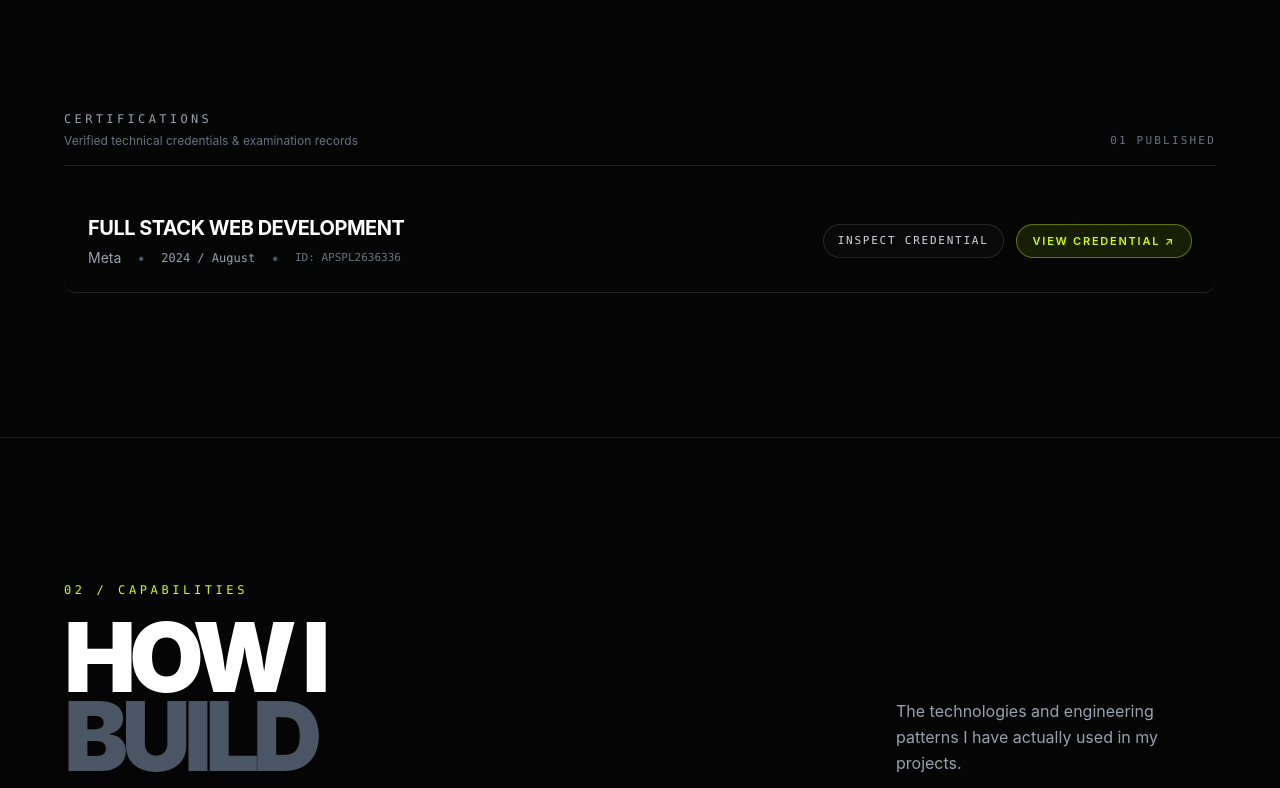
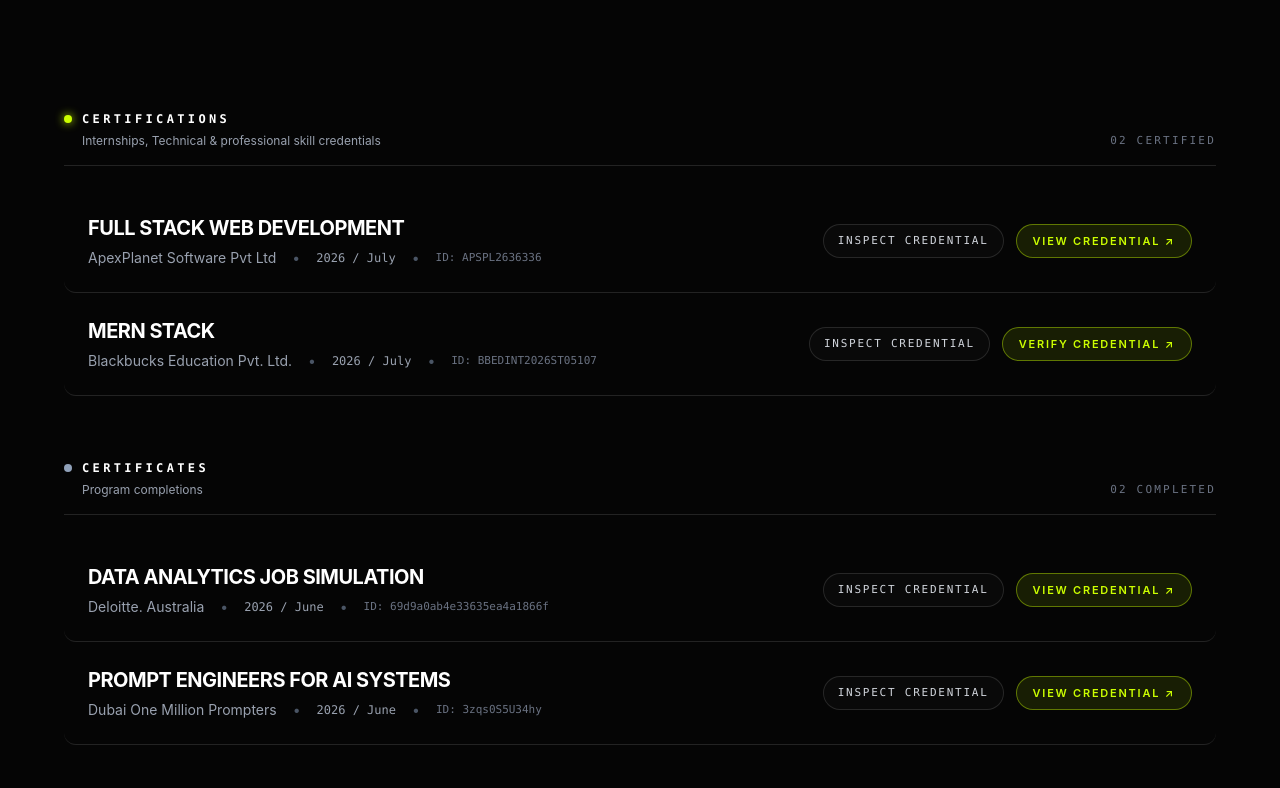
Before and after one commit to KhajaShahzad/khajashahzad.github.io, a React (Vite) app: page / in a window 1280 px wide. Shown: the part 3032-3820 px from the top of the page. Built offline with nearby package versions, Linux system fonts and the light colour scheme.

Commit message:
seperated Certification & certificates section

```diff
--- a/src/components/Journey.jsx
+++ b/src/components/Journey.jsx
@@ -25,7 +25,70 @@
   },
 ];
 
-import { CERTIFICATIONS_DATA } from '../data/certifications';
+import {
+  CERTIFICATIONS_DATA,
+  CERTIFICATES_DATA,
+} from '../data/certifications';
+import { submitPostVerification } from '../utils/verifyCredential';
+
+/**
+ * Reusable Action Button for Credential Verification (supports GET links & dynamic POST forms)
+ */
+export const CredentialActionButton = ({ item, variant = 'row' }) => {
+  if (!item) return null;
+
+  const { verificationPost, credentialUrl } = item;
+  if (!verificationPost && !credentialUrl) return null;
+
+  const isPost = Boolean(verificationPost);
+  const defaultLabel = isPost ? 'Verify Credential ↗' : 'VIEW CREDENTIAL ↗';
+  const label = item.actionLabel || defaultLabel;
+
+  const handleClick = (e) => {
+    e.stopPropagation();
+    if (isPost) {
+      e.preventDefault();
+      submitPostVerification({
+        action: verificationPost.action,
+        fields: verificationPost.fields || {},
+        enctype: verificationPost.enctype || 'multipart/form-data',
+        target: verificationPost.target || '_blank',
+      });
+    }
+  };
+
+  const rowClasses =
+    'inline-flex items-center gap-1.5 px-4 py-2 rounded-full border border-[#ccff00]/40 bg-[#ccff00]/10 hover:bg-[#ccff00] hover:text-black text-[11px] font-semibold uppercase tracking-[0.16em] text-[#ccff00] transition-colors cursor-pointer';
+
+  const modalClasses =
+    'px-5 py-2.5 rounded-full bg-[#ccff00] text-black font-bold text-xs uppercase tracking-[0.16em] hover:bg-[#d8ff33] transition-colors cursor-pointer inline-flex items-center justify-center';
+
+  const className = variant === 'modal' ? modalClasses : rowClasses;
+
+  if (isPost) {
+    return (
+      <button
+        type="button"
+        onClick={handleClick}
+        className={className}
+      >
+        {label}
+      </button>
+    );
+  }
+
+  return (
+    <a
+      href={credentialUrl}
+      target="_blank"
+      rel="noopener noreferrer"
+      onClick={(e) => e.stopPropagation()}
+      className={className}
+    >
+      {label}
+    </a>
+  );
+};
 
 /**
  * Reusable Premium Credential Row Component
@@ -94,17 +157,7 @@
             </span>
           )}
 
-          {credentialUrl && (
-            <a
-              href={credentialUrl}
-              target="_blank"
-              rel="noopener noreferrer"
-              onClick={(e) => e.stopPropagation()}
-              className="inline-flex items-center gap-1.5 px-4 py-2 rounded-full border border-[#ccff00]/40 bg-[#ccff00]/10 hover:bg-[#ccff00] hover:text-black text-[11px] font-semibold uppercase tracking-[0.16em] text-[#ccff00] transition-colors"
-            >
-              VIEW CREDENTIAL ↗
-            </a>
-          )}
+          <CredentialActionButton item={item} variant="row" />
         </div>
       </div>
     </div>
@@ -258,16 +311,7 @@
           </div>
 
           <div className="flex items-center gap-3">
-            {item.credentialUrl && (
-              <a
-                href={item.credentialUrl}
-                target="_blank"
-                rel="noopener noreferrer"
-                className="px-5 py-2.5 rounded-full bg-[#ccff00] text-black font-bold text-xs uppercase tracking-[0.16em] hover:bg-[#d8ff33] transition-colors"
-              >
-                VIEW CREDENTIAL ↗
-              </a>
-            )}
+            <CredentialActionButton item={item} variant="modal" />
           </div>
         </div>
       </div>
@@ -275,12 +319,23 @@
   );
 };
 
-const SPECIMEN_CREDENTIAL_ITEM = {
-  id: 'credential-slot-specimen',
-  name: 'Verified Certification Slot',
-  issuer: 'Reusable Credential Component — Ready for official certificate data',
+const SPECIMEN_CERTIFICATION_ITEM = {
+  id: 'certification-slot-specimen',
+  name: 'Technical Certification Slot',
+  issuer: 'Technical Certification Authority — Ready for skill credential data',
   issueDate: 'Schema: Name / Issuer / Date / ID / Preview',
-  credentialId: 'VERIFIED-SLOT',
+  credentialId: 'TECH-SLOT',
+  credentialUrl: '',
+  previewUrl: '',
+  isSpecimen: true,
+};
+
+const SPECIMEN_CERTIFICATE_ITEM = {
+  id: 'certificate-slot-specimen',
+  name: 'Experience Certificate Slot',
+  issuer: 'Internship / Program Issuer — Ready for completion certificate data',
+  issueDate: 'Schema: Name / Issuer / Date / ID / Preview',
+  credentialId: 'EXP-SLOT',
   credentialUrl: '',
   previewUrl: '',
   isSpecimen: true,
@@ -452,20 +507,25 @@
           </div>
         </div>
 
-        {/* CERTIFICATIONS SUBSECTION */}
+        {/* CREDENTIALS SECTION: TWO CATEGORIES */}
+        <div className="space-y-16 mt-8 sm:mt-12">
+          {/* 1. CERTIFICATIONS SUBSECTION */}
           <div data-journey-reveal>
             <div className="flex flex-col sm:flex-row sm:items-end justify-between gap-4 border-b border-white/12 pb-4 mb-6">
               <div>
-              <h3 className="text-xs font-mono uppercase tracking-[0.28em] text-gray-400">
+                <div className="flex items-center gap-2.5">
+                  <span className="w-2 h-2 rounded-full bg-[#ccff00] shadow-[0_0_10px_#ccff00]" />
+                  <h3 className="text-xs font-mono uppercase tracking-[0.28em] text-white font-semibold">
                     CERTIFICATIONS
                   </h3>
-              <p className="text-xs text-gray-500 mt-1.5">
-                Verified technical credentials &amp; examination records
+                </div>
+                <p className="text-xs text-gray-400 mt-1.5 pl-4 sm:pl-4.5">
+                  Internships, Technical &amp; professional skill credentials
                 </p>
               </div>
               <span className="text-[11px] font-mono uppercase tracking-[0.2em] text-gray-500">
                 {CERTIFICATIONS_DATA.length > 0
-                ? `${String(CERTIFICATIONS_DATA.length).padStart(2, '0')} Published`
+                  ? `${String(CERTIFICATIONS_DATA.length).padStart(2, '0')} Certified`
                   : 'Registry Ready'}
               </span>
             </div>
@@ -482,10 +542,50 @@
               </div>
             ) : (
               <CertificationRow
-              item={SPECIMEN_CREDENTIAL_ITEM}
+                item={SPECIMEN_CERTIFICATION_ITEM}
                 onSelect={setSelectedCert}
               />
             )}
+          </div>
+
+          {/* 2. CERTIFICATES SUBSECTION */}
+          <div data-journey-reveal>
+            <div className="flex flex-col sm:flex-row sm:items-end justify-between gap-4 border-b border-white/12 pb-4 mb-6">
+              <div>
+                <div className="flex items-center gap-2.5">
+                  <span className="w-2 h-2 rounded-full bg-slate-400" />
+                  <h3 className="text-xs font-mono uppercase tracking-[0.28em] text-white font-semibold">
+                    CERTIFICATES
+                  </h3>
+                </div>
+                <p className="text-xs text-gray-400 mt-1.5 pl-4 sm:pl-4.5">
+                  Program completions
+                </p>
+              </div>
+              <span className="text-[11px] font-mono uppercase tracking-[0.2em] text-gray-500">
+                {CERTIFICATES_DATA.length > 0
+                  ? `${String(CERTIFICATES_DATA.length).padStart(2, '0')} Completed`
+                  : 'Registry Ready'}
+              </span>
+            </div>
+
+            {CERTIFICATES_DATA.length > 0 ? (
+              <div className="divide-y divide-white/10">
+                {CERTIFICATES_DATA.map((cert) => (
+                  <CertificationRow
+                    key={cert.id || cert.name}
+                    item={cert}
+                    onSelect={setSelectedCert}
+                  />
+                ))}
+              </div>
+            ) : (
+              <CertificationRow
+                item={SPECIMEN_CERTIFICATE_ITEM}
+                onSelect={setSelectedCert}
+              />
+            )}
+          </div>
         </div>
       </div>
 
--- a/src/data/certifications.js
+++ b/src/data/certifications.js
@@ -1,53 +1,85 @@
 /**
- * CERTIFICATIONS REGISTRY
+ * CREDENTIALS REGISTRY
  *
- * How to add your certificates:
- * 1. Place your certificate image (.png, .jpg) or PDF (.pdf) in the `public/certificates/` folder.
- * 2. Add an object to the CERTIFICATIONS_DATA array below.
+ * Separated into two distinct categories:
+ * 1. CERTIFICATIONS: Technical / professional credentials where you are certified in a skill or technology (e.g. MERN Stack, Java, AWS, Python).
+ * 2. CERTIFICATES: Documents proving completion or participation in an experience or program (e.g. Deloitte Job Simulation, internships, workshops, hackathons).
  *
- * Example:
- * {
- *   id: 'python-ibm',
- *   name: 'Python for Data Science',
- *   issuer: 'IBM',
- *   issueDate: '2024 / June',
- *   credentialId: 'ABC-12345',                          // Optional: Leave empty '' if none
- *   credentialUrl: 'https://coursera.org/verify/XXXX',   // Optional: External verification link
- *   previewUrl: '/certificates/my-python-cert.png',     // Path to file inside public/certificates/
- *   previewType: 'image',                                // 'image' or 'pdf'
- * }
+ * How to add new credentials:
+ * - Place your certificate file (.pdf, .png, .jpg) in `public/certificates/`.
+ * - Add an entry to either CERTIFICATIONS_DATA or CERTIFICATES_DATA below.
  */
 
+/**
+ * 1. TECHNICAL / PROFESSIONAL CERTIFICATIONS
+ * Skill and technology masteries
+ */
 export const CERTIFICATIONS_DATA = [
     {
-    id: 'cert-1',
+    id: 'cert-apexplanet',
     name: 'Full Stack Web Development',
-    issuer: 'Meta',
-    issueDate: '2024 / August',
+    issuer: 'ApexPlanet Software Pvt Ltd',
+    issueDate: '2026 / July',
     credentialId: 'APSPL2636336',
     credentialUrl: 'https://apexplanet.in/internship/verify/certificate/validate/APSPL2636336',
     previewUrl: '/certificates/ApexPlanet_Certificate_APSPL2636336.pdf',
-    previewType: 'pdf',                               // Renders embedded PDF viewer
+    previewType: 'pdf',
   },
+  {
+    id: 'cert-mern-blackbucks',
+    name: 'MERN Stack',
+    issuer: 'Blackbucks Education Pvt. Ltd.',
+    issueDate: '2026 / July',
+    credentialId: 'BBEDINT2026ST05107',
+    verificationPost: {
+      action: 'https://theblackbucks.com/Internships-certificate/search/st2026-search.php',
+      method: 'POST',
+      target: '_blank',
+      enctype: 'multipart/form-data',
+      fields: {
+        query: 'B24CN133L',
+      },
+    },
+    actionLabel: 'Verify Credential ↗',
+    previewUrl: '/certificates/Blackbucks_MernStack.pdf',
+    previewType: 'pdf',
+  },
+  // Future technical certifications (e.g. AWS, Python, Java) can be added here
+];
+
+/**
+ * 2. PROGRAM & EXPERIENCE CERTIFICATES
+ * Internships, job simulations, and participation records
+ */
+export const CERTIFICATES_DATA = [
   // {
-  //   id: 'cert-2',
-  //   name: 'Prompt Engineers for AI Systems',
-  //   issuer: 'Dubai One Million Prompters',
-  //   issueDate: '2026 / June',
-  //   credentialId: 'ABC-12345',                       // Optional (can be left as '')
-  //   credentialUrl: 'https://omp.dub.ai/certificate/3zqs0S5U34hy', // Optional: external verification link
-  //   previewUrl: '/certificates/OneMillionPrompters.pdf',      // File inside public/certificates/
-  //   previewType: 'pdf',                             // 'image' or 'pdf'
+  //   id: 'cert-apexplanet',
+  //   name: 'Full Stack Web Development',
+  //   issuer: 'ApexPlanet Software Pvt Ltd',
+  //   issueDate: '2026 / July',
+  //   credentialId: 'APSPL2636336',
+  //   credentialUrl: 'https://apexplanet.in/internship/verify/certificate/validate/APSPL2636336',
+  //   previewUrl: '/certificates/ApexPlanet_Certificate_APSPL2636336.pdf',
+  //   previewType: 'pdf',
   // },
-  // {
-  //   id: 'cert-2',
-  //   name: 'Full Stack Web Development',
-  //   issuer: 'Meta',
-  //   issueDate: '2024 / August',
-  //   credentialId: 'XYZ-98765',
-  //   credentialUrl: 'https://coursera.org/verify/...',
-  //   previewUrl: '/certificates/meta-fullstack.pdf',
-  //   previewType: 'pdf',                               // Renders embedded PDF viewer
-  // },
-  // Copy and paste more as needed...
+  {
+    id: 'cert-deloitte',
+    name: 'Data Analytics Job Simulation',
+    issuer: 'Deloitte. Australia',
+    issueDate: '2026 / June',
+    credentialId: '69d9a0ab4e33635ea4a1866f',
+    credentialUrl: 'https://www.theforage.com/completion-certificates/9PBTqmSxAf6zZTseP/io9DzWKe3PTsiS6GG_9PBTqmSxAf6zZTseP_69d9a0ab4e33635ea4a1866f_1781102523527_completion_certificate.pdf',
+    previewUrl: '/certificates/deloitte_ceritficate.pdf',
+    previewType: 'pdf',
+  },
+  {
+    id: 'cert-omp',
+    name: 'Prompt Engineers for AI Systems',
+    issuer: 'Dubai One Million Prompters',
+    issueDate: '2026 / June',
+    credentialId: '3zqs0S5U34hy',
+    credentialUrl: 'https://omp.dub.ai/certificate/3zqs0S5U34hy',
+    previewUrl: '/certificates/OneMillionPrompters.pdf',
+    previewType: 'pdf',
+  },
 ];
--- /dev/null
+++ b/src/utils/verifyCredential.js
@@ -0,0 +1,37 @@
+/**
+ * Dynamically creates and submits a hidden HTML form using POST in a new window/tab.
+ * Used for external credential validation services (like Blackbucks) that require POST requests.
+ *
+ * @param {Object} config
+ * @param {string} config.action - Target POST endpoint URL
+ * @param {Record<string, string>} config.fields - Key-value map of form fields
+ * @param {string} [config.enctype='multipart/form-data'] - Encoding type
+ * @param {string} [config.target='_blank'] - Target window/tab
+ */
+export const submitPostVerification = ({
+  action,
+  fields = {},
+  enctype = 'multipart/form-data',
+  target = '_blank',
+}) => {
+  if (typeof document === 'undefined' || !action) return;
+
+  const form = document.createElement('form');
+  form.action = action;
+  form.method = 'POST';
+  form.target = target;
+  form.enctype = enctype;
+  form.style.display = 'none';
+
+  Object.entries(fields).forEach(([name, value]) => {
+    const input = document.createElement('input');
+    input.type = 'hidden';
+    input.name = name;
+    input.value = String(value);
+    form.appendChild(input);
+  });
+
+  document.body.appendChild(form);
+  form.submit();
+  document.body.removeChild(form);
+};
```
Lines whose indentation alone changed are shown as unchanged.
